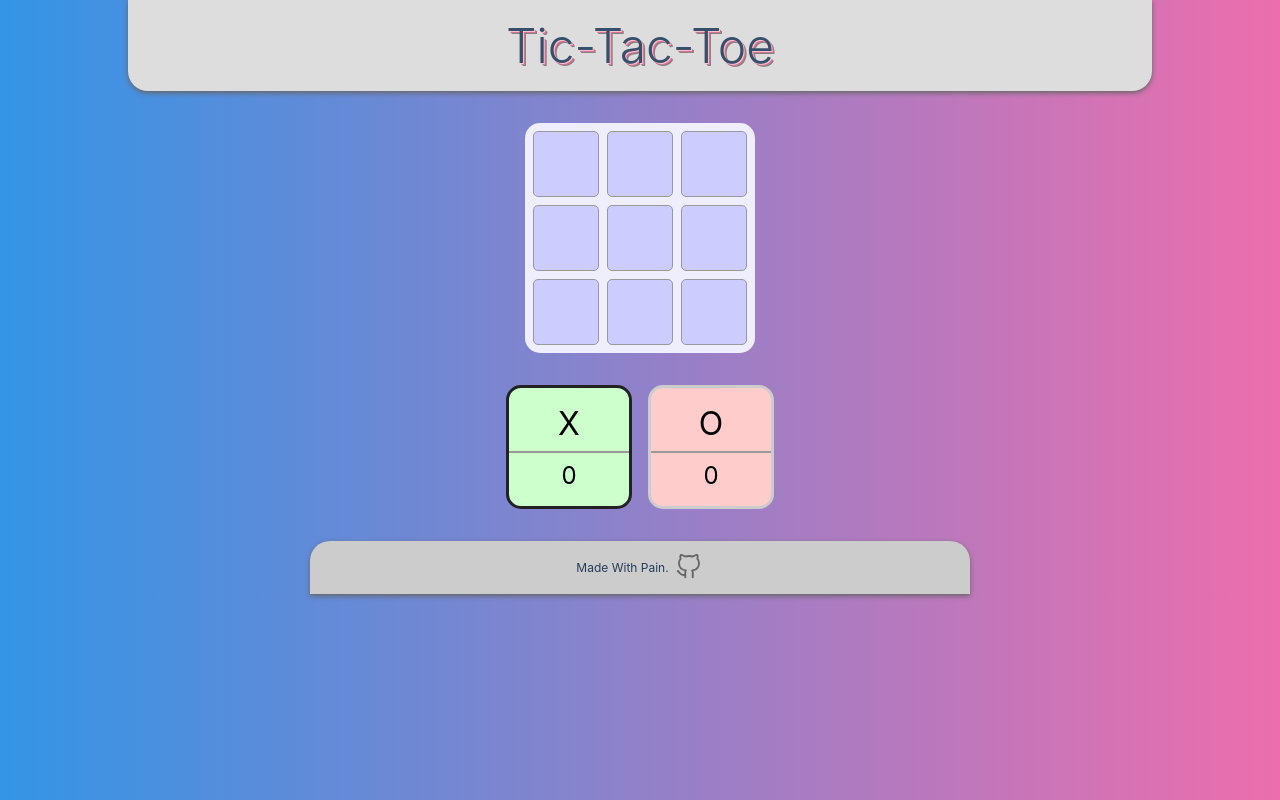
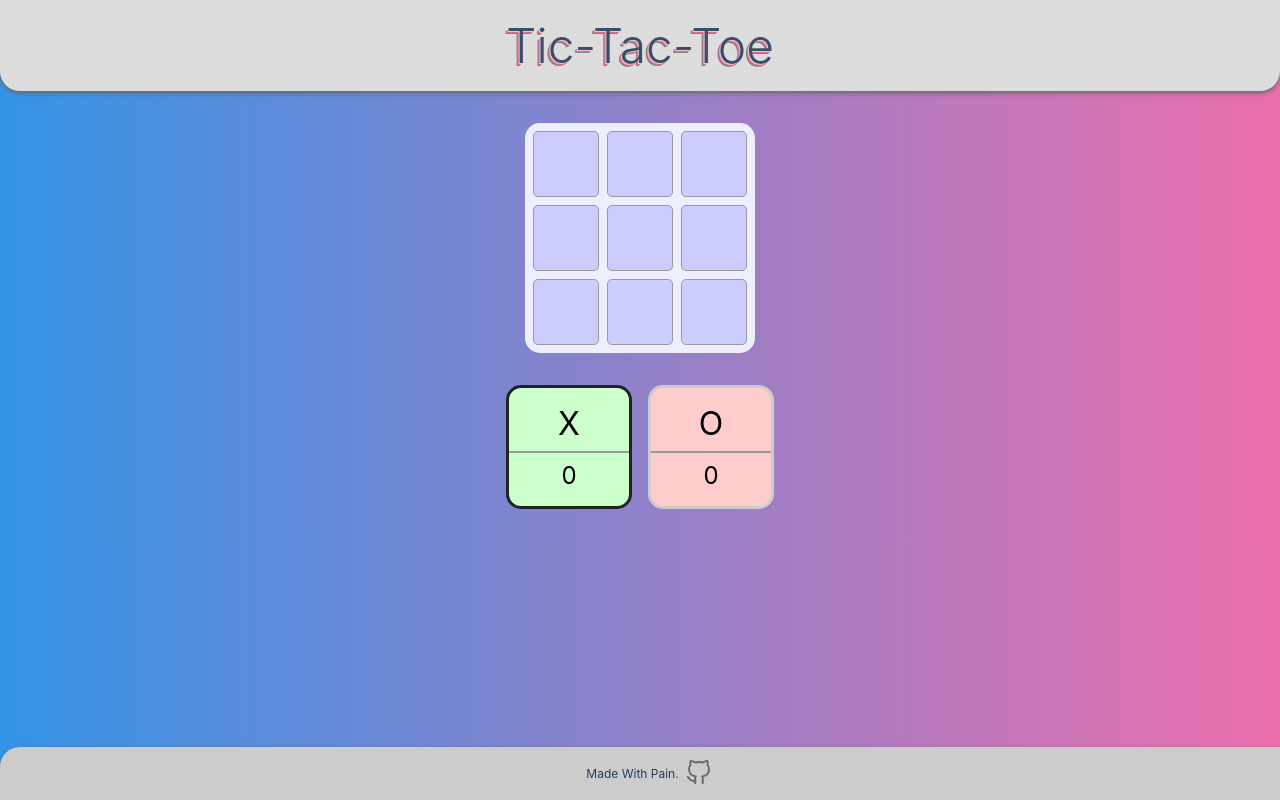
Before and after one commit to asdhamidi/tic-tac-toe, a plain HTML site: page index.html in a window 1280 px wide. Drawn offline with Linux system fonts and the light colour scheme.

Commit message:
Minor UI correction.

```diff
--- a/style.css
+++ b/style.css
@@ -16,7 +16,7 @@ body {
 }
 
 header {
-    width: 80%;
+    width: 100%;
     margin: auto;
     height: auto;
     font-size: 3rem;
@@ -130,7 +130,9 @@ footer {
     justify-content: center;
     align-items: center;
     gap: 5px;
-    width: 50%;
+    width: 100%;
+    position: absolute;
+    bottom: 0;
     margin: auto;
     color: #253d5a;
     font-size: 0.75rem;
```
